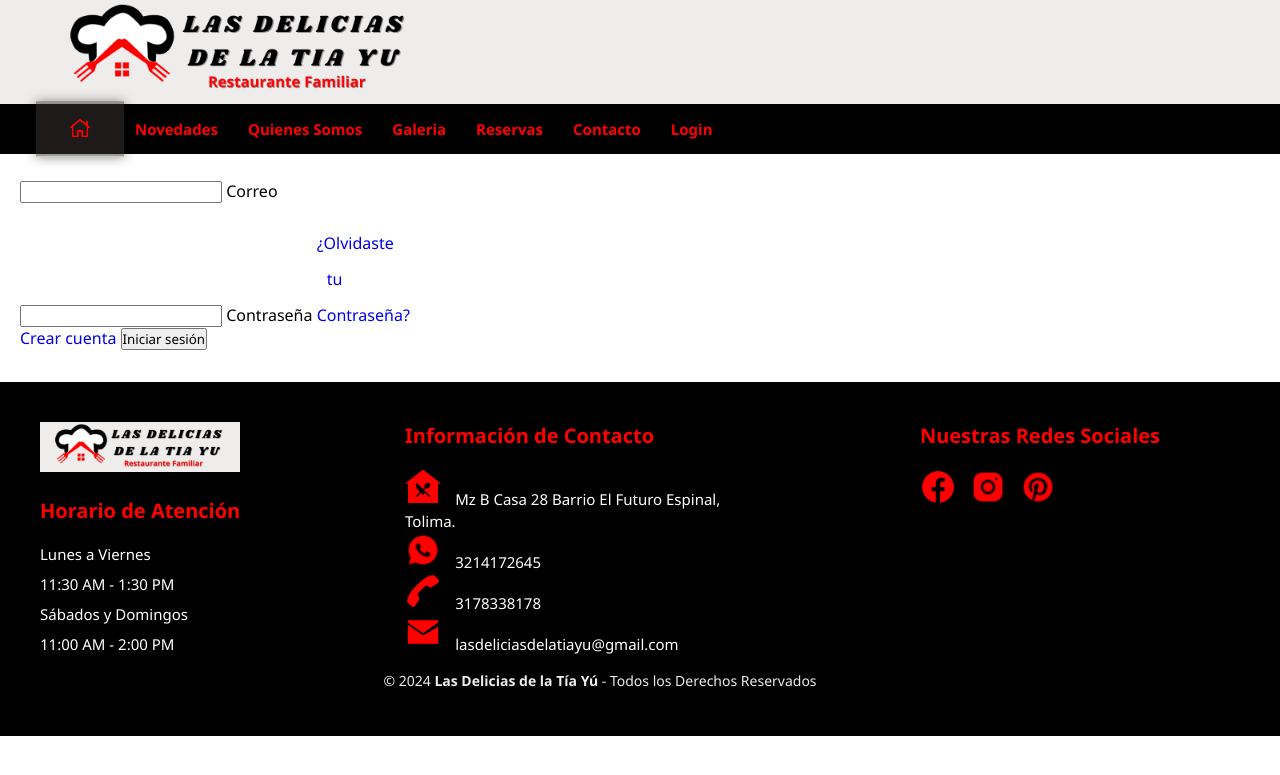
After one commit to Alfredogc21/pagina-restaurante-tia-yu, a PHP site: page /views/login.view.php in a window 1280 px wide. The commit adds this page. Shown: the top 775 px of the page. Run offline with PHP 8.4, Linux system fonts and the light colour scheme; some libraries are stand-ins or nearby versions.

Commit message:
creacion del login

```diff
--- a/views/index.view.php
+++ b/views/index.view.php
@@ -44,6 +44,7 @@
                         <li><a href="#galeria">Galeria</a></li>
                         <li><a href="registro_cliente.php">Reservas</a></li>
                         <li><a href="#contactos">Contacto</a></li>
+                        <li><a href="../login.php">Login</a></li>
                     </ul>
                 </nav>
             </div>
--- /dev/null
+++ b/views/login.view.php
@@ -0,0 +1,143 @@
+<!DOCTYPE html>
+<html lang="es">
+<head>
+    <meta charset="UTF-8">
+    <meta http-equiv="X-UA-Compatible" content="IE=edge">
+    <meta name="viewport" content="width=device-width, initial-scale=1.0">
+    <title>Restaurante las Delicias de la Tía Yú</title>
+    <link rel="shortcut icon" href="iconos/logo_1.ico" type="image/x-icon">
+    <script src="https://kit.fontawesome.com/9836403ffa.js" crossorigin="anonymous"></script>
+    <link rel="stylesheet" href="Estilos/style.css">
+    <link rel="stylesheet" href="Estilos/login.css">
+
+    <script src="//cdn.jsdelivr.net/npm/sweetalert2@11"></script>
+</head>
+
+<body>
+    <header>
+        <div class="header__superior">
+            <div class="logo">
+                <img src="iconos/LAS DELICIAS.png" alt="">
+            </div>
+        </div>
+
+        <div class="container__menu">
+            <div class="menu">
+                <input type="checkbox" id="check__menu">
+                <label id="#label__check" for="check__menu">
+                    <i class="fa-solid fa-bars icon__menu"></i>
+                </label>
+                <nav>
+                    <ul>
+                        <li><a href="#" id="selected"></a></li>
+
+                        <li><a href="#novedades">Novedades</a></li>
+                        <li><a href="#quienessomos">Quienes Somos</a></li>
+                        <li><a href="#galeria">Galeria</a></li>
+                        <li><a href="registro_cliente.php">Reservas</a></li>
+                        <li><a href="#contactos">Contacto</a></li>
+                        <li><a href="../login.php">Login</a></li>
+                    </ul>
+                </nav>
+</header>
+<main>
+<form class="col s12" action="<?php echo htmlspecialchars($_SERVER['PHP_SELF']); ?>" method="POST" name="login">
+        <div class="row">
+          <div class="input-field col s12">
+            <input id="email" type="email" name="correo" minlength="12" class="validate" required>
+            <label for="email">Correo</label>
+          </div>
+        </div>
+        <br>
+        <div class="row">
+          <div class="input-field col s12">
+            <input id="password" type="password" name="password" minlength="7" class="validate" required>
+            <label for="password">Contraseña</label>
+            <a href="restablecer.php" class="row__olvidar">¿Olvidaste tu Contraseña?</a>
+          </div>
+        </div>
+        <div class="col center-align">
+          <a href="registrar.php" class="btn-register">Crear cuenta</a>
+          <button class="btn-login" onclick="login.submit()">Iniciar sesión</button>
+        </div>
+
+        <?php if (!empty($errores)) : ?>
+          <div class="error-message">
+            <ul>
+              <?php echo $errores; ?>
+            </ul>
+          </div>
+        <?php endif; ?>
+
+
+      </form>
+
+        </main>
+
+
+    <footer>
+        <div class="container_footer_all">
+            <div class="container_body">
+                <div class="columna">
+                    <img src="iconos/LAS DELICIAS.png">
+
+                    <h2>Horario de Atención</h2>
+                    <p>Lunes a Viernes</p>
+                    <p>11:30 AM - 1:30 PM</p>
+                    <p>Sábados y Domingos</p>
+                    <p>11:00 AM - 2:00 PM</p>
+                </div>
+
+                <div class="columna1">
+                    <h2>Información de Contacto</h2>
+                    <div class=row2>
+                        <a href="https://goo.gl/maps/R2zp29zb5QXfWvY59" target="_blank">
+                            <img src="iconos/icons8-edificio-de-restaurante-50.png">
+                            <label>Mz B Casa 28 Barrio El Futuro Espinal, Tolima.
+                            </label>
+                        </a>
+                    </div>
+                    <div class=row2>
+                        <a href="https://api.whatsapp.com/send?phone=573214172645&text=¿Cuál es el Menú para el Día de Hoy?" target="_blank">
+                            <img src="iconos/whatsapp30.png" href="">
+                            <label>3214172645</label>
+                        </a>
+                    </div>
+                    <div class=row2>
+                        <a href="tel:573178338178">
+                            <img src="iconos/icons8-teléfono-desconectado-50.png">
+                            <label>3178338178</label>
+                        </a>
+                    </div>
+                    <div class=row2>
+                        <a href="mailto:lasdeliciasdelatiayu@gmail.com" target="_blank">
+                            <img src="iconos/msj.png">
+                            <label>lasdeliciasdelatiayu@gmail.com</label>
+                        </a>
+                    </div>
+                </div>
+                <div class="columna2">
+                    <h2>Nuestras Redes Sociales</h2>
+                    <div class=row>
+                        <a href="https://www.facebook.com/profile.php?id=100087026563677" target="_blank">
+                            <img src="iconos/facebook50.png">
+                        </a>
+                        <a href="https://www.instagram.com/lasdeliciasdelatiayu/" target="_blank">
+                            <img src="iconos/instagram30.png">
+                        </a>
+                        <a href="https://pin.it/5DxHbnw" target="_blank">
+                            <img src="iconos/pinterest30.png">
+                        </a>
+                    </div>
+                </div>
+            </div>
+
+            <div class="copyright">
+                <small>&copy; 2024 <b>Las Delicias de la Tía Yú</b> - Todos los Derechos Reservados</small>
+            </div>
+        </div>
+        </div>
+    </footer>
+
+</body>
+</html>
```
Also changed, not shown: login.php (added, +21 -0 lines).
